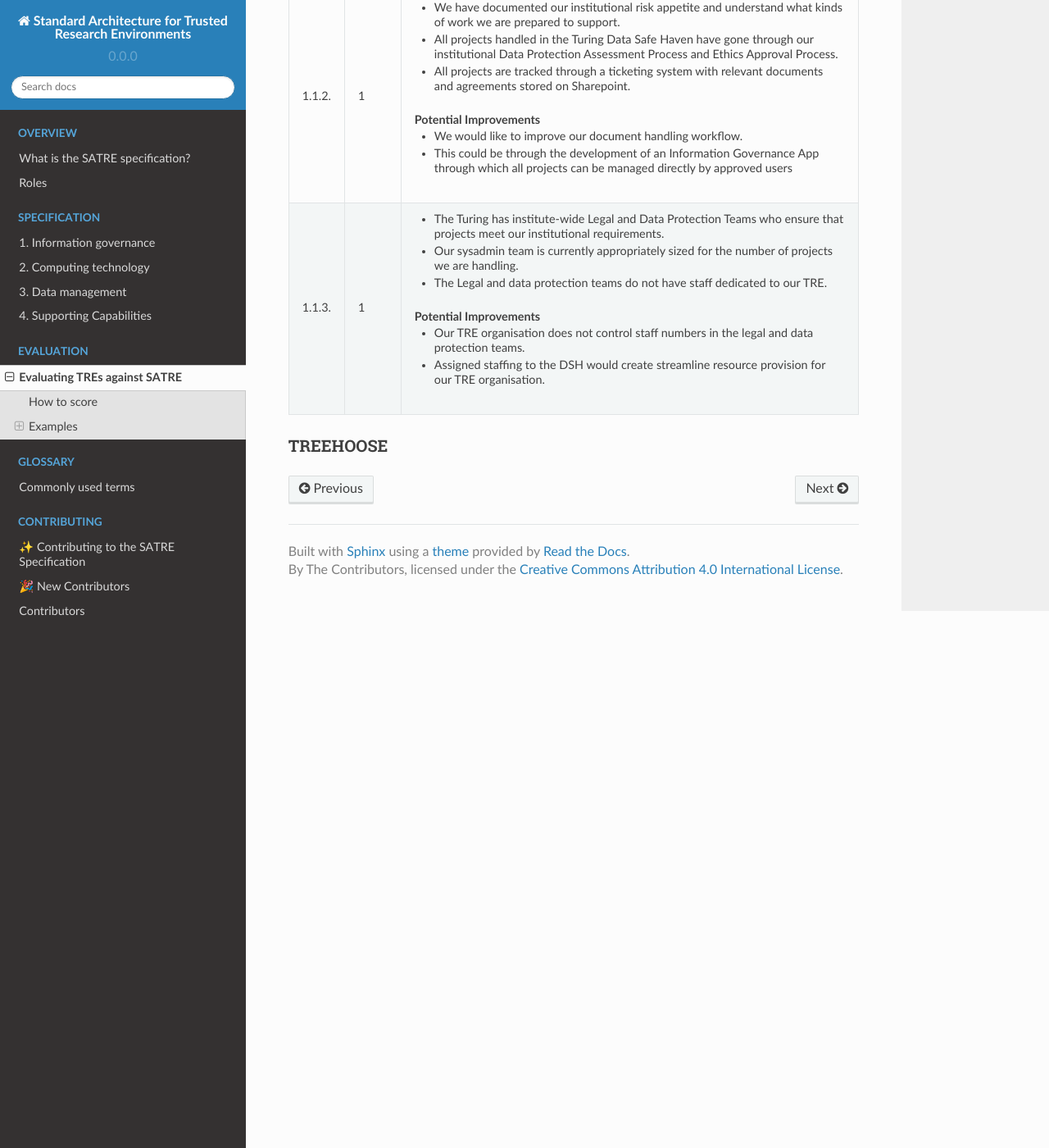
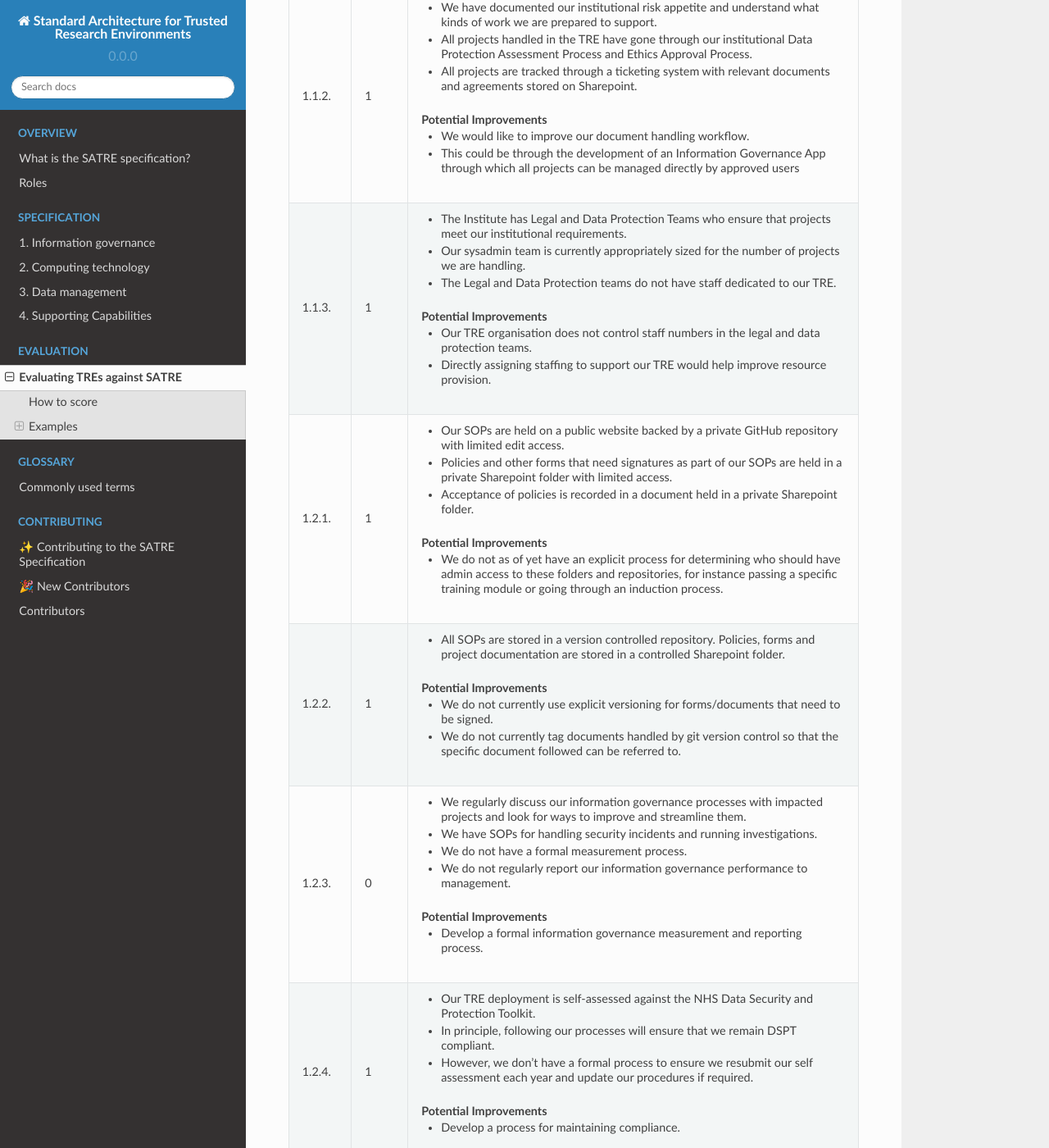
Before and after one commit to sa-tre/satre-specification, a Sphinx documentation site: the page built from docs/source/evaluation.md, in a window 1280 px wide and 1400 px high, scrolled down 867 px. Shown: the whole window at 82% size. Built offline with Sphinx 7.4.7 and the Read the Docs theme 2.0.0, drawn with Linux system fonts in a browser that asks for light colours; some of the changed text lies outside the part shown.

Commit message:
:memo: Answered section 1.2

````diff
--- a/docs/source/evaluation.md
+++ b/docs/source/evaluation.md
@@ -24,9 +24,9 @@ The scoring system is:
   - Response
 * - 1.1.1.
   - 1
-  - - We rely on the Turing legal and data protection teams to inform us of necessary legal requirements.
-    - The Turing DSH is self-assessed against the NHS Data Security and Protection Toolkit.
-    - The Turing has a centralised ethics approval procedure which all projects are required to follow.
+  - - We rely on the Alan Turing Institute legal and data protection teams to inform us of necessary legal requirements.
+    - Our TRE (the Alan Turing Institute Data Safe Haven) is self-assessed against the NHS Data Security and Protection Toolkit.
+    - The Institute has a centralised ethics approval procedure which all projects are required to follow.
     - Project specific requirements are discussed with data providers before start of each project.
     ##### Potential Improvements
     - We could be more proactive about trying to stay up-to-date with changes to requirements.
@@ -34,19 +34,86 @@ The scoring system is:
 * - 1.1.2.
   - 1
   - - We have documented our institutional risk appetite and understand what kinds of work we are prepared to support.
-    - All projects handled in the Turing Data Safe Haven have gone through our institutional Data Protection Assessment Process and Ethics Approval Process.
+    - All projects handled in the TRE have gone through our institutional Data Protection Assessment Process and Ethics Approval Process.
     - All projects are tracked through a ticketing system with relevant documents and agreements stored on Sharepoint.
     ##### Potential Improvements
     - We would like to improve our document handling workflow.
     - This could be through the development of an Information Governance App through which all projects can be managed directly by approved users
 * - 1.1.3.
   - 1
-  - - The Turing has institute-wide Legal and Data Protection Teams who ensure that projects meet our institutional requirements.
+  - - The Institute has Legal and Data Protection Teams who ensure that projects meet our institutional requirements.
     - Our sysadmin team is currently appropriately sized for the number of projects we are handling.
-    - The Legal and data protection teams do not have staff dedicated to our TRE.
+    - The Legal and Data Protection teams do not have staff dedicated to our TRE.
     ##### Potential Improvements
     - Our TRE organisation does not control staff numbers in the legal and data protection teams.
-    - Assigned staffing to the DSH would create streamline resource provision for our TRE organisation.
+    - Directly assigning staffing to support our TRE would help improve resource provision.
+* - 1.2.1.
+  - 1
+  - - Our SOPs are held on a public website backed by a private GitHub repository with limited edit access.
+    - Policies and other forms that need signatures as part of our SOPs are held in a private Sharepoint folder with limited access.
+    - Acceptance of policies is recorded in a document held in a private Sharepoint folder.
+    ##### Potential Improvements
+    - We do not as of yet have an explicit process for determining who should have admin access to these folders and repositories, for instance passing a specific training module or going through an induction process.
+* - 1.2.2.
+  - 1
+  - - All SOPs are stored in a version controlled repository. Policies, forms and project documentation are stored in a controlled Sharepoint folder.
+    ##### Potential Improvements
+    - We do not currently use explicit versioning for forms/documents that need to be signed.
+    - We do not currently tag documents handled by git version control so that the specific document followed can be referred to.
+* - 1.2.3.
+  - 0
+  - - We regularly discuss our information governance processes with impacted projects and look for ways to improve and streamline them.
+    - We have SOPs for handling security incidents and running investigations.
+    - We do not have a formal measurement process.
+    - We do not regularly report our information governance performance to management.
+    ##### Potential Improvements
+    - Develop a formal information governance measurement and reporting process.
+* - 1.2.4.
+  - 1
+  - - Our TRE deployment is self-assessed against the NHS Data Security and Protection Toolkit.
+    - In principle, following our processes will ensure that we remain DSPT compliant.
+    - However, we don't have a formal process to ensure we resubmit our self assessment each year and update our procedures if required.
+    ##### Potential Improvements
+    - Develop a process for maintaining compliance.
+* - 1.2.5.
+  - 2
+  - - We do not formally audit our TRE organisation, however, there are no bodies with which we are required to share outcomes.
+* - 1.2.6.
+  - 2
+  - - We have an enterprise agreement with Azure which includes data safety provisions.
+    - We do not currently use contractors, but if we were to, any contractors would have contracts agreed with our legal team, and would not have access to our production system.
+* - 1.2.7.
+  - 2
+  - - The Institute's legal team have reviewed and approved our enterprise agreement with Azure.
+    - We do not use contractors.
+* - 1.2.8.
+  - 2
+  - - No physical assets used as part of TRE infrastructure.
+    - Chromebooks owned by the Institute are used to make secure connections to the TRE infrastructure, they do not hold any data.
+    - These Chromebooks are tracked and maintained by IT team.
+* - 1.2.9.
+  - 1
+  - - We have an SOP covering security incident reporting.
+    - A report is written for each security incident and saved in a controlled Sharepoint folder.
+    - Deviations that do not result in an incident report are not centrally tracked.
+    ##### Potential Improvements
+    - We do not do anything in particular to flag when an issue was due to a deviation from SOP.
+    - We could do better at tracking our reporting.
+* - 1.2.10.
+  - 2
+  - - Part of our security incident response is to initiate changes to our procedures to mitigate future incidents.
+    - Reporting and discussing incidents is prompt and resolving the underlying issue prioritised.
+* - 1.2.11.
+  - 1
+  - - Training records for TRE users are recorded in Sharepoint.
+    - We track the configuration data needed to manage each TRE project on a GitHub issue.
+    - This issue is also used to track of changes made throughout the lifecycle of a TRE project.
+    ##### Potential Improvements
+    - We do use feedback and our impressions of the effectiveness of the TRE to guide development and changes.
+    - We do not actively monitor the quality of services provided to end-users.
+* - 1.2.12.
+  - 0
+  - - We do not use any quality management software.
 ```
 
 ### TREEHOOSE
````
Also changed, not shown: other parts of docs/source/evaluation.md (+1 -1 lines).
